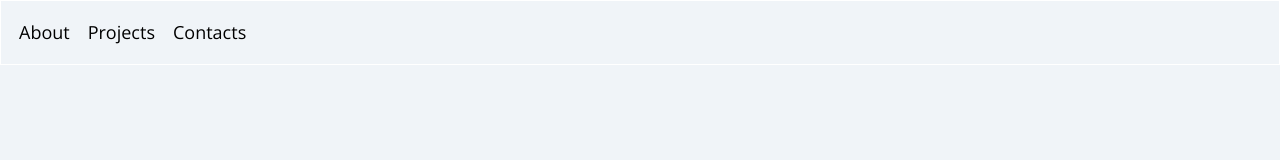
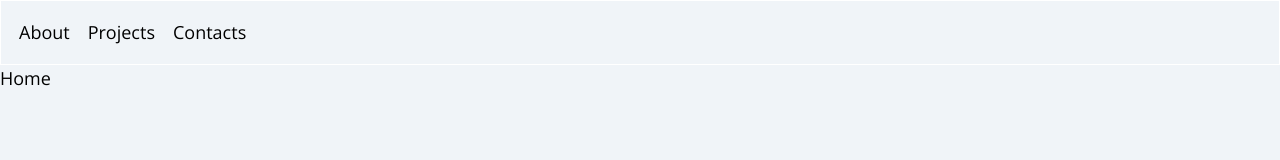
Before and after one commit to NikolaNikolov93/Nikola-Nikolov, a React (Vite) app: page /home in a window 1280 px wide. Shown: the top 160 px of the page. Built offline with nearby package versions, Linux system fonts and the light colour scheme.

Commit message:
feat: Initialize Home page

```diff
--- a/src/App.tsx
+++ b/src/App.tsx
@@ -1,17 +1,18 @@
 import { Route, Routes } from "react-router-dom";
 import "./App.css";
 import Navigation from "./components/Navigation/Navigation";
+import Home from "./pages/home/Home";
 
 function App() {
   return (
     <div className="site">
       <Navigation />
       <section className="main">
-        {/* <Routes>
-          <Route path="/about" />
-          <Route path="/contacts" />
-          <Route path="/projects" />
-        </Routes> */}
+        <Routes>
+          <Route path="/home" element={<Home />} />
+          {/* <Route path="/projects" /> */}
+          {/* <Route path="/about" /> */}
+        </Routes>
       </section>
     </div>
   );
--- /dev/null
+++ b/src/pages/home/Home.tsx
@@ -0,0 +1,7 @@
+import styles from "./Home.module.css";
+
+const Home = () => {
+  return <div>Home</div>;
+};
+
+export default Home;
```
Also changed, not shown: src/pages/home/Home.module.css (added).
